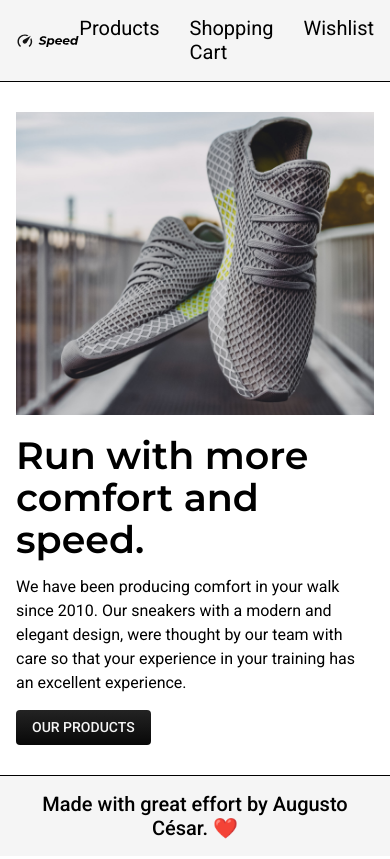
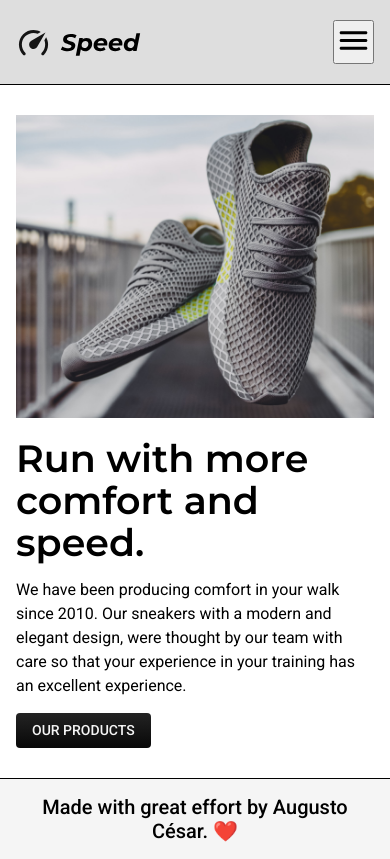
Before and after one commit to AugustoTI/teste-yan, a React (Vite) app: page / in a window 390 px wide. Built offline with nearby package versions, Linux system fonts and the light colour scheme.

Commit message:
Adding the mobile menu

```diff
--- a/src/components/Header/index.jsx
+++ b/src/components/Header/index.jsx
@@ -1,16 +1,37 @@
 import * as S from './styles';
 import logo from '../../assets/svgs/logo.svg';
-import { Link } from 'react-router-dom';
+import { ReactComponent as MenuMobile } from '../../assets/svgs/menu.svg';
+import { useMedia } from '../../hooks/useMedia';
+import { useEffect, useState } from 'react';
+import { Link, useLocation } from 'react-router-dom';
 
 export const Header = () => {
+  const isMobile = useMedia('(max-width:800px)');
+  const [isMobileActive, setIsMobileActive] = useState(false);
+
+  const { pathname } = useLocation();
+  useEffect(() => {
+    setIsMobileActive(false);
+  }, [pathname]);
+
   return (
-    <S.HeaderBackground>
+    <S.HeaderBg>
       <S.HeaderContainer>
         <Link to="/">
-          <img src={logo} alt="logo marca" />
+          <img src={logo} alt="Logo marcar" />
         </Link>
+
         <nav>
-          <S.HeaderLinks>
+          {isMobile && (
+            <button onClick={() => setIsMobileActive(!isMobileActive)}>
+              <MenuMobile />
+            </button>
+          )}
+          <ul
+            className={`${isMobile ? 'hidden' : ''} ${
+              isMobileActive ? 'show' : ''
+            }`}
+          >
             <li>
               <S.HeaderLink to="products">Products</S.HeaderLink>
             </li>
@@ -18,11 +39,11 @@ export const Header = () => {
               <S.HeaderLink to="shopping-cart">Shopping Cart</S.HeaderLink>
             </li>
             <li>
-              <S.HeaderLink to="wishlist">Wishlist</S.HeaderLink>
+              <S.HeaderLink to="my-wishlist">Wishlist</S.HeaderLink>
             </li>
-          </S.HeaderLinks>
+          </ul>
         </nav>
       </S.HeaderContainer>
-    </S.HeaderBackground>
+    </S.HeaderBg>
   );
 };
--- a/src/components/Header/styles.js
+++ b/src/components/Header/styles.js
@@ -1,38 +1,53 @@
 import { Link } from 'react-router-dom';
 import styled, { css } from 'styled-components';
 
-export const HeaderBackground = styled.header`
+export const HeaderBg = styled.header`
   ${() => css`
-    background-color: #f5f5f5;
+    background-color: #dedede;
     border-bottom: 1px solid;
   `}
 `;
 
 export const HeaderContainer = styled.div`
   ${() => css`
+    max-width: 1200px;
+    margin: 0 auto;
+    padding: 2rem 1.6rem;
     display: flex;
     justify-content: space-between;
     align-items: center;
-    max-width: 1200px;
-    margin: 0 auto;
-    padding: 1.6rem;
-  `}
-`;
 
-export const HeaderLinks = styled.ul`
-  ${() => css`
+    nav {
+      position: relative;
+    }
+
+    ul {
       display: flex;
       gap: 3rem;
       font-family: 'Roboto', sans-serif;
       font-size: 2rem;
       font-weight: 400;
+
+      &.hidden {
+        display: none;
+      }
+
+      &.show {
+        display: grid;
+        padding: 1.2rem;
+        gap: 1.5rem;
+        position: absolute;
+        background-color: #e5e5e5;
+        top: 4.5rem;
+        right: 0;
+        border-radius: 4px;
+        border: 1px solid;
+      }
+    }
   `}
 `;
 
 export const HeaderLink = styled(Link)`
-  ${() => css`
-    color: inherit;
-
   &::after {
     content: '';
     display: block;
@@ -46,5 +61,4 @@ export const HeaderLink = styled(Link)`
   &:hover::after {
     width: 100%;
   }
-  `}
 `;
--- /dev/null
+++ b/src/hooks/useMedia.js
@@ -0,0 +1,18 @@
+import { useEffect, useState } from 'react';
+
+export const useMedia = (media) => {
+  const [match, setMacth] = useState(null);
+
+  useEffect(() => {
+    const handleChange = () => {
+      const { matches } = window.matchMedia(media);
+      setMacth(matches);
+    };
+    handleChange();
+
+    window.addEventListener('resize', handleChange);
+    return () => window.removeEventListener('resize', handleChange);
+  }, [media]);
+
+  return match;
+};
--- a/src/styles/global.js
+++ b/src/styles/global.js
@@ -9,6 +9,7 @@ export const GlobalStyles = createGlobalStyle`
 
   a {
     text-decoration: none;
+    color: inherit;
   }
 
   ul {
```
Also changed, not shown: src/assets/svgs/menu.svg (added). Lines whose indentation alone changed are shown as unchanged.
